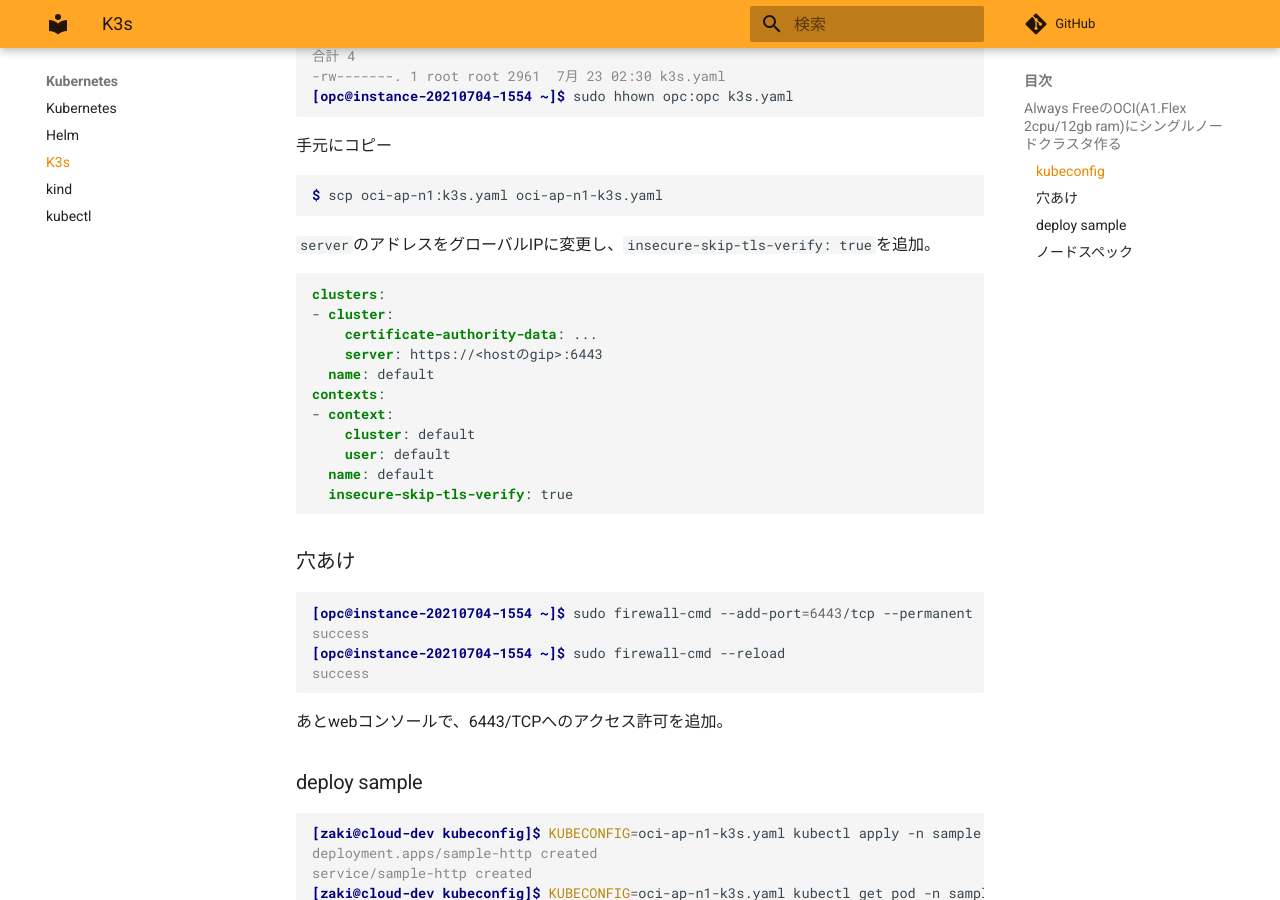
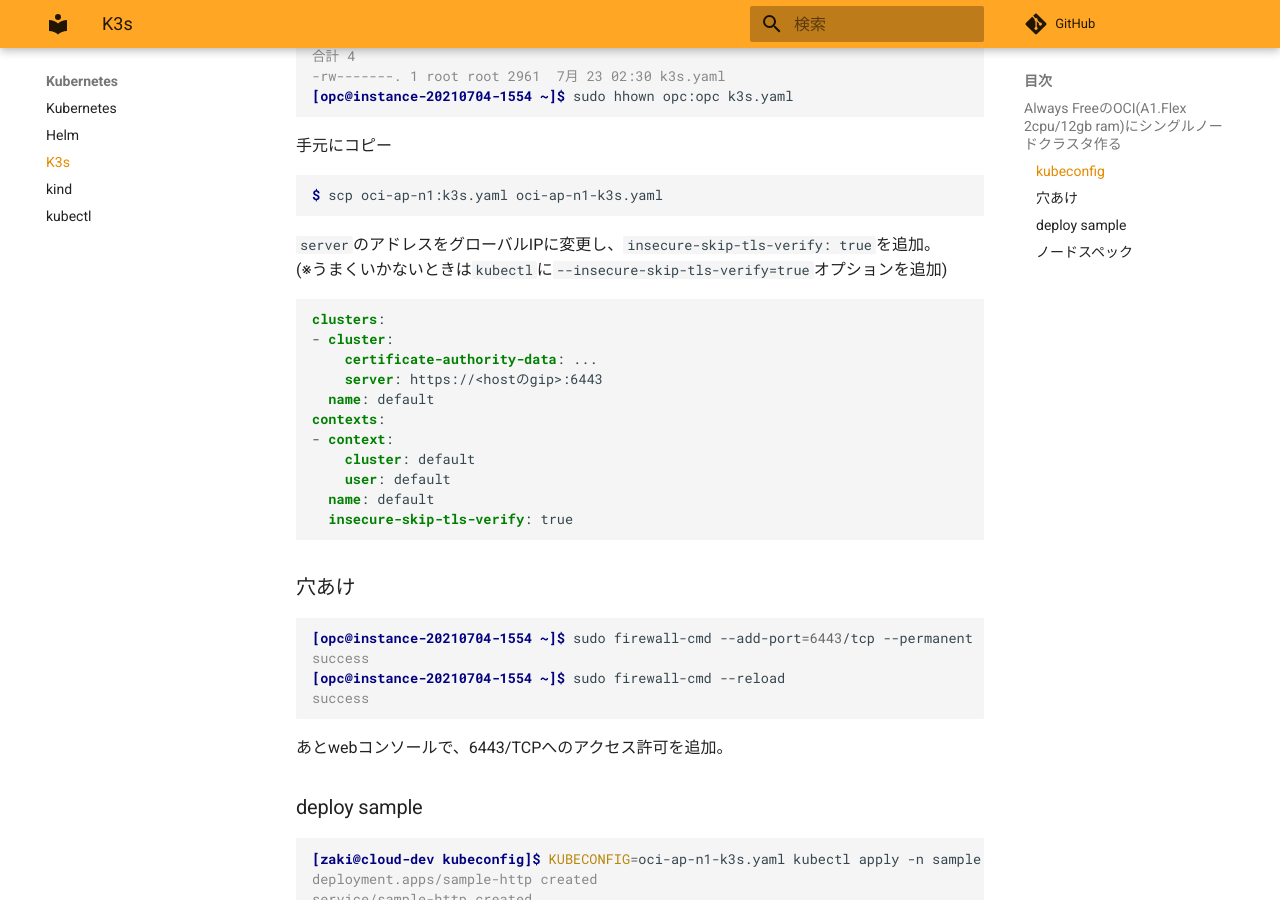
Before and after one commit to zaki-lknr/docs, an MkDocs documentation site: the page built from docs/Kubernetes/k3s.md, in a window 1280 px wide and 900 px high, scrolled down 1048 px. Built offline with MkDocs 1.6.1 and Material for MkDocs 9.7.7, drawn with Linux system fonts in a browser that asks for light colours; comment, search, counter and statistics services are not loaded.

Commit message:
add: k3s: --insecure-skip-tls-verify=trueオプション

````diff
--- a/docs/Kubernetes/k3s.md
+++ b/docs/Kubernetes/k3s.md
@@ -53,6 +53,7 @@ $ scp oci-ap-n1:k3s.yaml oci-ap-n1-k3s.yaml
 ```
 
 `server`のアドレスをグローバルIPに変更し、`insecure-skip-tls-verify: true`を追加。
+(※うまくいかないときは`kubectl`に`--insecure-skip-tls-verify=true`オプションを追加)
 
 ```yaml
 clusters:
````
